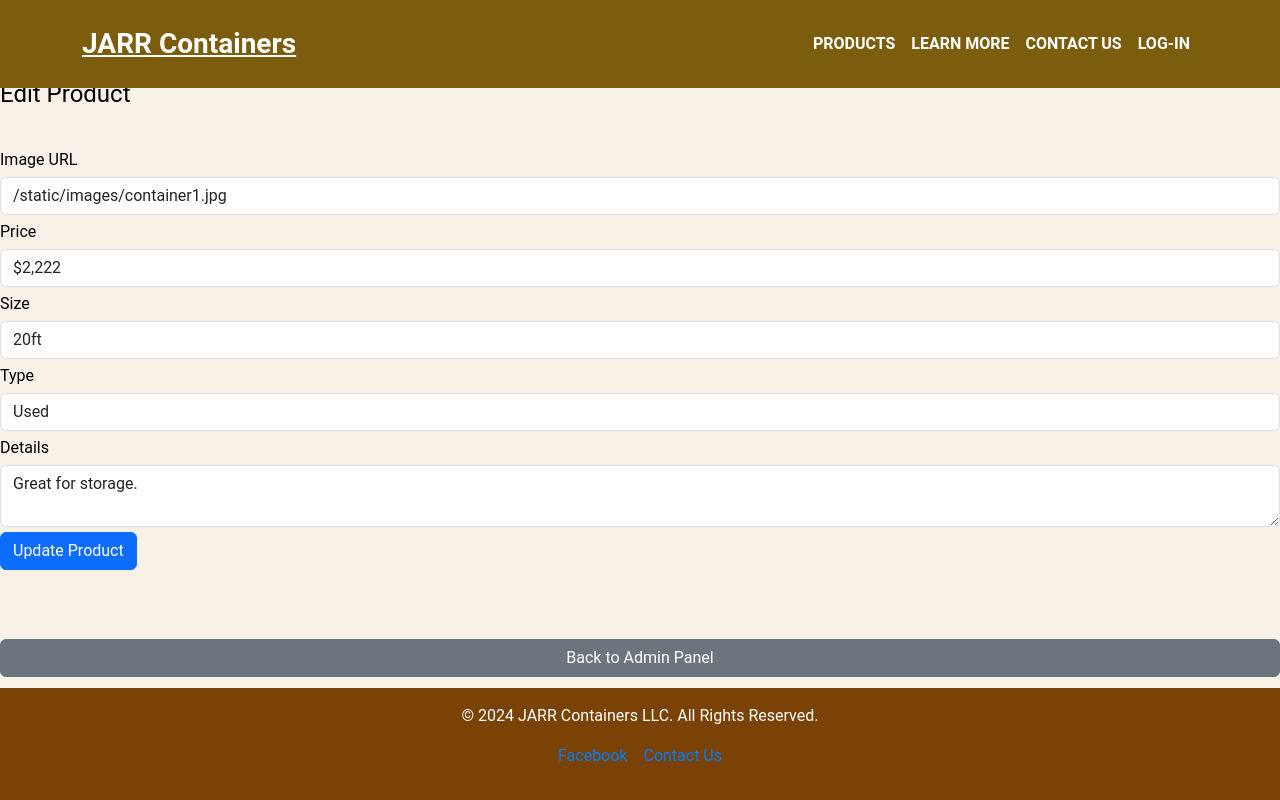
After one commit to Isaiah802/JARR, a Flask app: page /admin/products/edit/1 in a window 1280 px wide. The commit adds this page. Run offline with Flask 3, Linux system fonts and the light colour scheme; a user stored in the database is signed in.

Commit message:
JARR 1.17
Overhaul of admin privileges / tools.

```diff
--- a/app.py
+++ b/app.py
@@ -16,7 +16,7 @@ login_manager.login_view = 'login'  # Redirect to login page if not logged in
 class User(UserMixin):
     id = 1
     username = 'admin'
-    password = generate_password_hash('password123')  # Hashed password for admin
+    password_hash = generate_password_hash('password123')  # Store the hashed password
 
 # Create a Contact model for storing contact form submissions
 class Contact(db.Model):
@@ -27,6 +27,18 @@ class Contact(db.Model):
 
     def __repr__(self):
         return f'<Contact {self.name}>'
+
+# Create a Container model for storing container products
+class Container(db.Model):
+    id = db.Column(db.Integer, primary_key=True)
+    image = db.Column(db.String(200), nullable=False)  # Image URL or file path
+    price = db.Column(db.String(50), nullable=False)   # Price string (e.g., "$2,000")
+    size = db.Column(db.String(50), nullable=False)    # Size of the container (e.g., "20ft")
+    type = db.Column(db.String(50), nullable=False)    # Type (e.g., "Used" or "One-trip")
+    details = db.Column(db.Text, nullable=False)       # Product description
+
+    def __repr__(self):
+        return f'<Container {self.size} - {self.type}>'
 
 # User loader for Flask-Login
 @login_manager.user_loader
@@ -39,7 +51,7 @@ def login():
     if request.method == 'POST':
         username = request.form.get('username')
         password = request.form.get('password')
-        if username == 'admin' and check_password_hash(User.password, password):
+        if username == 'admin' and check_password_hash(User.password_hash, password):
             user = User()
             login_user(user)
             return redirect(url_for('admin'))  # Redirect to admin page after login
@@ -90,30 +102,76 @@ def learn():
 # Route for the products page
 @app.route('/products')
 def products():
-    # Sample data for containers
-    CONTAINERS = [
-        {"id": 1, "image": "/static/images/container1.jpg", "price": "$2,000", "size": "20ft", "type": "Used", "details": "Great for storage."},
-        {"id": 2, "image": "/static/images/20onetrip.jpg", "price": "$2,500", "size": "40ft", "type": "One-trip", "details": "Like new, perfect for shipping."},
-        {"id": 3, "image": "/static/images/container3.jpg", "price": "$1,800", "size": "20ft", "type": "Used", "details": "Weather-resistant."},
-        {"id": 4, "image": "/static/images/container4.jpg", "price": "$3,000", "size": "40ft", "type": "One-trip", "details": "Ideal for large storage needs."},
-    ]
-    return render_template('products.html', items=CONTAINERS)
+    containers = Container.query.all()
+    return render_template('products.html', containers=containers)
 
 # Route for container specifications page
 @app.route('/products/<int:container_id>')
 def product_specifications(container_id):
-    # Find the container with the matching ID
-    container = next((item for item in CONTAINERS if item["id"] == container_id), None)
-    if not container:
-        return render_template('404.html', message="Container not found"), 404
+    container = Container.query.get_or_404(container_id)
     return render_template('specifications.html', container=container)
 
-# Route for admin page
+# Route for the admin dashboard
 @app.route('/admin')
 @login_required
 def admin():
     contacts = Contact.query.all()  # Retrieve all contact submissions
-    return render_template('admin.html', contacts=contacts)
+    containers = Container.query.all()  # Retrieve all container products
+    return render_template('admin_panel.html', contacts=contacts, containers=containers)
+
+# Route for adding a new product
+@app.route('/admin/products/add', methods=['GET', 'POST'])
+@login_required
+def add_product():
+    if request.method == 'POST':
+        # Create a new container product from form data
+        new_product = Container(
+            image=request.form['image'],
+            price=request.form['price'],
+            size=request.form['size'],
+            type=request.form['type'],
+            details=request.form['details']
+        )
+        db.session.add(new_product)
+        db.session.commit()
+        return redirect(url_for('admin'))  # Redirect to admin page after adding the product
+
+    return render_template('add_product.html')
+
+# Route for editing a product
+@app.route('/admin/products/edit/<int:container_id>', methods=['GET', 'POST'])
+@login_required
+def edit_product(container_id):
+    container = Container.query.get_or_404(container_id)
+
+    if request.method == 'POST':
+        container.image = request.form['image']
+        container.price = request.form['price']
+        container.size = request.form['size']
+        container.type = request.form['type']
+        container.details = request.form['details']
+        db.session.commit()
+        return redirect(url_for('admin'))  # Redirect to admin panel after editing
+
+    return render_template('edit_product.html', container=container)
+
+
+# Route for deleting a product
+@app.route('/admin/products/delete/<int:container_id>', methods=['POST'])
+@login_required
+def delete_product(container_id):
+    container = Container.query.get_or_404(container_id)
+    db.session.delete(container)
+    db.session.commit()
+    return redirect(url_for('admin'))  # Redirect to admin panel after deletion
+
+
+# Route for viewing contact submissions
+@app.route('/admin/contacts')
+@login_required
+def admin_contacts():
+    contacts = Contact.query.all()  # Retrieve all contact submissions
+    return render_template('admin_contacts.html', contacts=contacts)
 
 # 404 Page Not Found handler
 @app.errorhandler(404)
--- /dev/null
+++ b/templates/edit_product.html
@@ -0,0 +1,34 @@
+{% extends 'base.html' %}
+
+{% block title %}Edit Product - JARR Containers{% endblock %}
+
+{% block content %}
+    <h1>Edit Product</h1>
+
+    <form action="{{ url_for('edit_product', container_id=container.id) }}" method="POST">
+        <div class="form-group">
+            <label for="image">Image URL</label>
+            <input type="text" name="image" class="form-control" value="{{ container.image }}" required>
+        </div>
+        <div class="form-group">
+            <label for="price">Price</label>
+            <input type="text" name="price" class="form-control" value="{{ container.price }}" required>
+        </div>
+        <div class="form-group">
+            <label for="size">Size</label>
+            <input type="text" name="size" class="form-control" value="{{ container.size }}" required>
+        </div>
+        <div class="form-group">
+            <label for="type">Type</label>
+            <input type="text" name="type" class="form-control" value="{{ container.type }}" required>
+        </div>
+        <div class="form-group">
+            <label for="details">Details</label>
+            <textarea name="details" class="form-control" required>{{ container.details }}</textarea>
+        </div>
+        <button type="submit" class="btn btn-primary">Update Product</button>
+    </form>
+
+    <br><br>
+    <a href="{{ url_for('admin') }}" class="btn btn-secondary">Back to Admin Panel</a>
+{% endblock %}
```
Also changed, not shown: templates/add_product.html (added, +32 -0 lines), templates/admin_panel.html (added, +74 -0 lines), templates/admin_products.html (added, +31 -0 lines), templates/products.html (+18 -10 lines), templates/specifications.html (+24 -12 lines), instance/contact.db.
